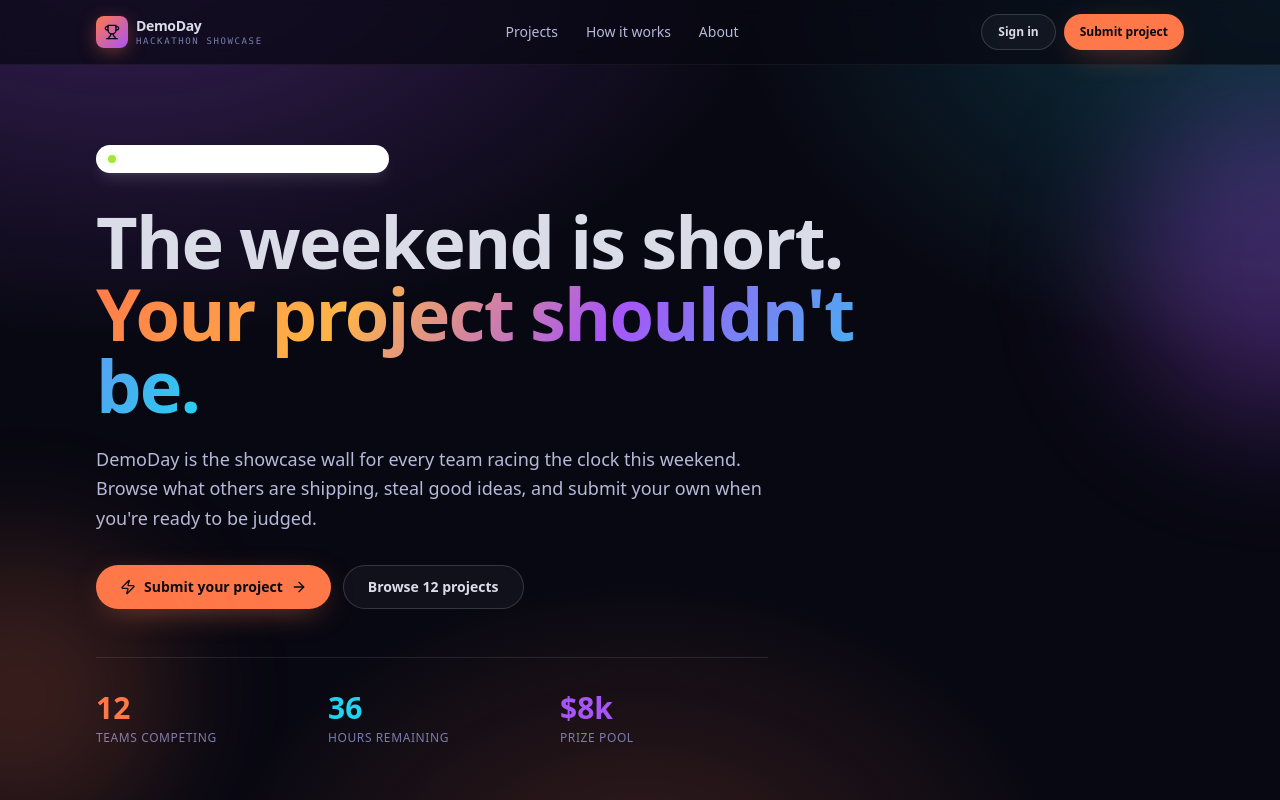
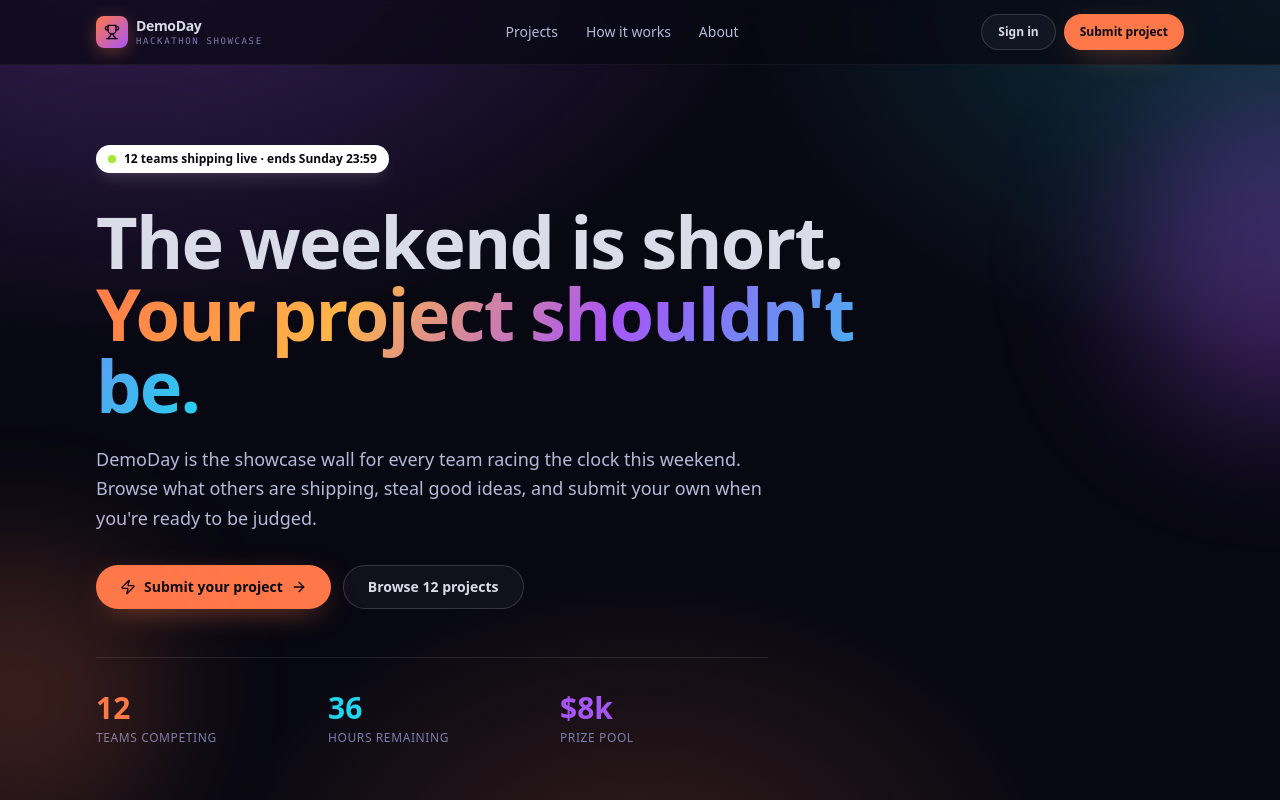
Before and after one commit to khriztianmoreno/hackathon-survival-kit, a Next.js app: page / in a window 1280 px wide. Shown: the top 800 px of the page. Built offline with nearby package versions, Linux system fonts and the light colour scheme; no server answers.

Commit message:
feat: step 02

```diff
--- a/components/hero.tsx
+++ b/components/hero.tsx
@@ -7,7 +7,7 @@ export function Hero() {
       <div className="container-narrow relative">
         {/* Live status pill — BUG (Pillar 2a): text-white sits on a white pill
             so the label is invisible. Visible bug for the DevTools demo. */}
-        <div className="mb-8 inline-flex items-center gap-2 rounded-full bg-white px-3 py-1.5 text-xs font-semibold text-white shadow-lg shadow-white/10">
+        <div className="mb-8 inline-flex items-center gap-2 rounded-full bg-white px-3 py-1.5 text-xs font-semibold text-ink-950 shadow-lg shadow-white/10">
           <span className="relative flex h-2 w-2">
             <span className="absolute inline-flex h-full w-full animate-ping rounded-full bg-signal-lime opacity-75" />
             <span className="relative inline-flex h-2 w-2 rounded-full bg-signal-lime" />
```
